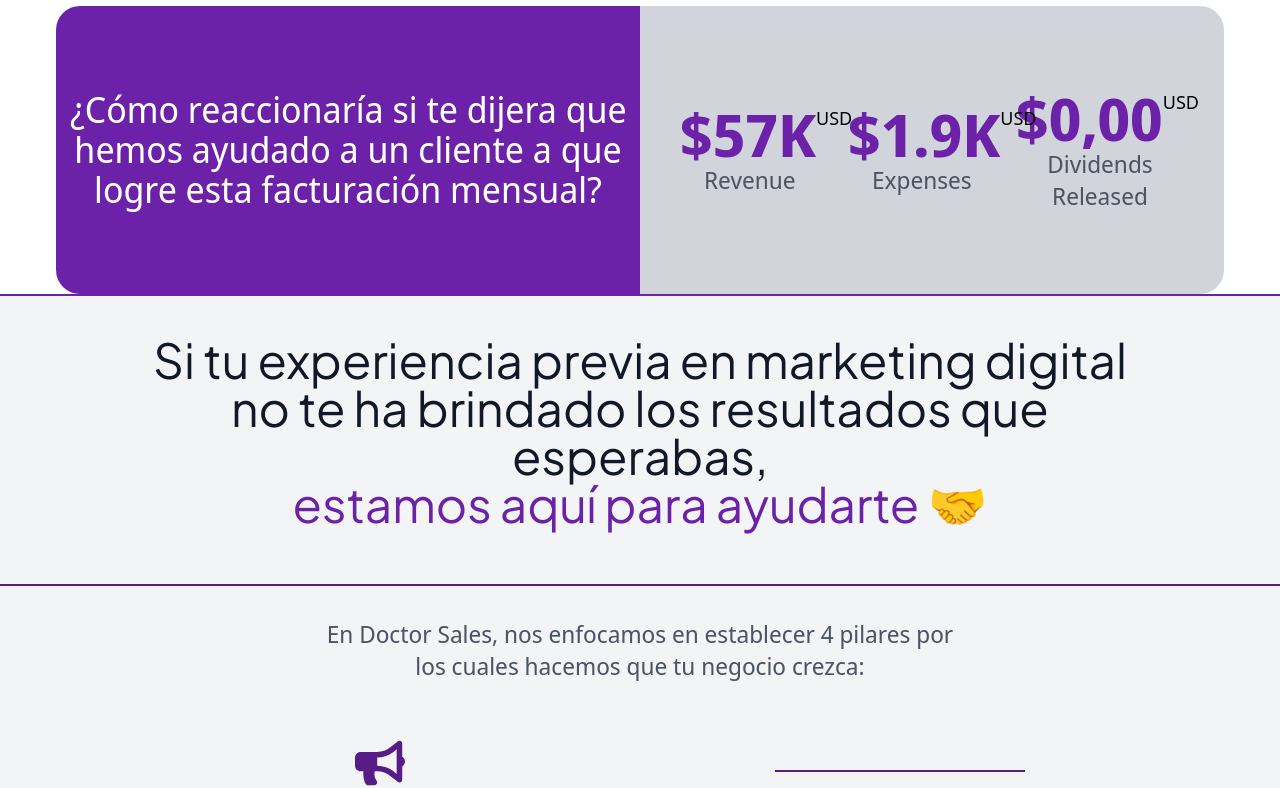
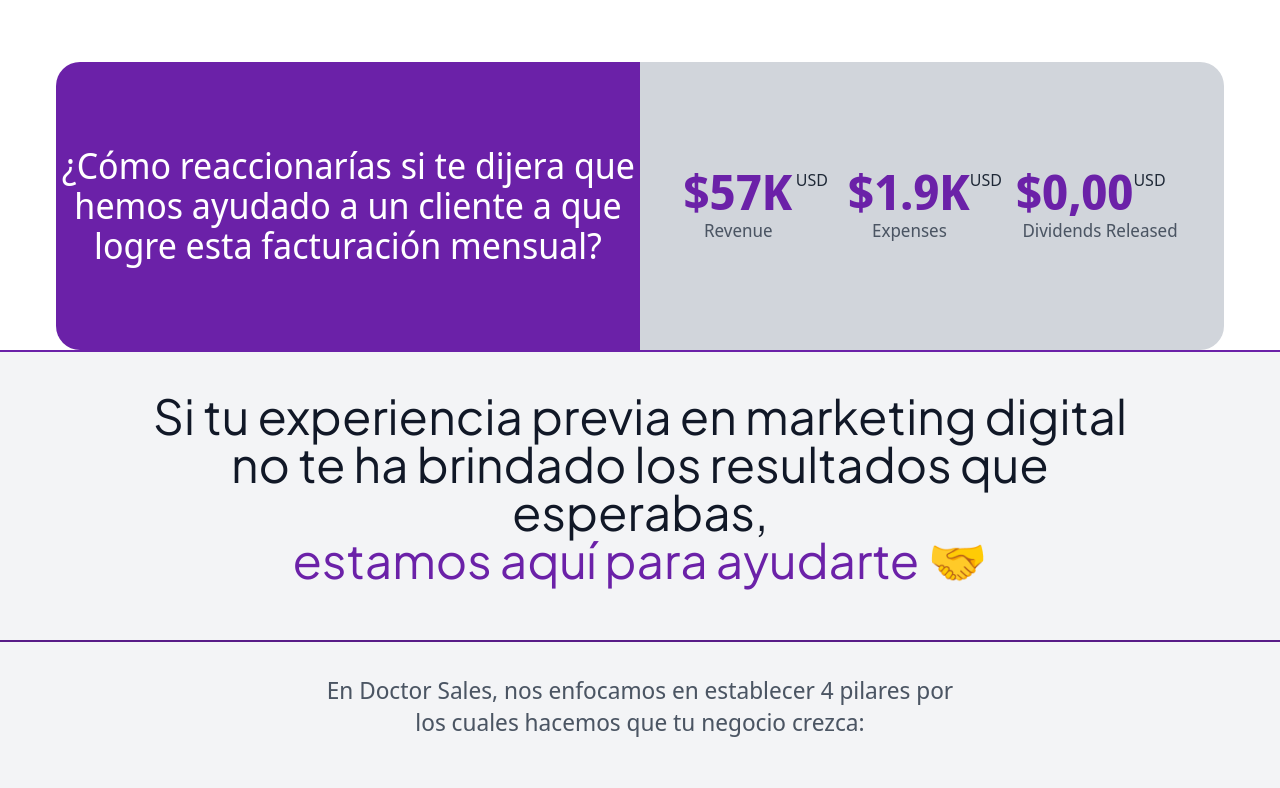
Before and after one commit to NAlonsoBulacio/DoctorSales, a React (Create React App) app in the folder frontend/: page / in a window 1280 px wide. Shown: the part 1372-2160 px from the top of the page. Built offline with nearby package versions, Linux system fonts and the light colour scheme; some icons are missing.

Commit message:
calendly, y arreglos

```diff
--- a/frontend/package.json
+++ b/frontend/package.json
@@ -10,6 +10,7 @@
     "framer-motion": "10.16.4",
     "postcss-cli": "^10.1.0",
     "react": "^18.2.0",
+    "react-calendly": "^4.3.0",
     "react-dom": "^18.2.0",
     "react-helmet": "^6.1.0",
     "react-icons": "^4.10.1",
--- a/frontend/src/App.js
+++ b/frontend/src/App.js
@@ -2,11 +2,13 @@ import "./App.css";
 import { Route } from "react-router-dom";
 import LandingPage from "./Views/LandingPage/LandingPage";
 import ThanksPage from "./Views/ThanksPage/ThanksPage";
+import Calendly from "./Views/Calendly/Calendly";
 function App() {
   return (
     <div className="App">
       <Route exact path="/" component={LandingPage} />
       <Route exact path="/doctor-thanks" component={ThanksPage} />
+      <Route exact path="/calendly" component={Calendly} />
     </div>
   );
 }
--- a/frontend/src/Componentes/Counter/Counter.jsx
+++ b/frontend/src/Componentes/Counter/Counter.jsx
@@ -38,26 +38,32 @@ const Counter = () => {
   return (
     <div className="w-full flex justify-center items-center">
       <div className="flex flex-wrap justify-center items-center px-10">
-        <div className="w-full md:w-1/3 flex flex-wrap justify-center items-center">
+        <div className="w-full md:w-1/3 flex flex-wrap justify-start items-center">
           <div
             ref={ref1}
             className="w-full flex justify-center md:justify-start items-start"
           >
-            <p className="text-purple-800 font-noto-600 w-32 md:w-40 text-5xl md:text-6xl">
+            <p className="text-purple-800 font-noto-600 w-32 md:w-40 text-5xl md:text-5xl lg:text-5xl xl:text-5xl 2xl:text-6xl">
               ${count1}K
             </p>
             <div className="flex items-start justify-start">
               <p
                 ref={ref3}
-                className={`${inView3 ? "animatable-usd" : "initial-usd"} text-lg`}
+                className={`${
+                  inView3 ? "animatable-usd" : "initial-usd"
+                } text-gray-800 mr-0 md:mr-[20px] text-md 2xl:text-lg`}
               >
                 USD
               </p>
             </div>
           </div>
           <div className="w-full flex justify-center md:justify-start px-6">
-            <h1 ref={ref3}
-             className={`${inView3 ? "animatable-type" : "initial-type"} font-noto-400 text-gray-600 text-lg md:text-2xl`}>
+            <h1
+              ref={ref3}
+              className={`${
+                inView3 ? "animatable-type" : "initial-type"
+              } font-noto-400 text-gray-600 md:text-lg 2xl:text-2xl`}
+            >
               Revenue
             </h1>
           </div>
@@ -67,38 +73,57 @@ const Counter = () => {
             ref={ref2}
             className="w-full flex justify-center md:justify-start items-start"
           >
-            <p className="text-purple-800 font-noto-600 w-32 md:w-40 text-5xl md:text-6xl">
+            <p className="text-purple-800 font-noto-600 w-32 md:w-40 text-5xl md:text-5xl lg:text-5xl xl:text-5xl 2xl:text-6xl">
               ${count2.toLocaleString(undefined, { minimumFractionDigits: 1 })}K
             </p>
             <div className="flex items-start justify-start">
-              <p ref={ref3}
-               className={`${inView3 ? "animatable-usd" : "initial-usd"} text-lg`}>USD</p>
+              <p
+                ref={ref3}
+                className={`${
+                  inView3 ? "animatable-usd" : "initial-usd"
+                } text-gray-800 mr-0 md:mr-[20px] text-md 2xl:text-lg`}
+              >
+                USD
+              </p>
             </div>
           </div>
           <div className="w-full flex justify-center md:justify-start px-6">
             <h1
-            ref={ref3}
-            className={`${inView3 ? "animatable-type" : "initial-type"} font-noto-400 text-gray-600 text-lg md:text-2xl`}>
+              ref={ref3}
+              className={`${
+                inView3 ? "animatable-type" : "initial-type"
+              } font-noto-400 text-gray-600 md:text-lg 2xl:text-2xl`}
+            >
               Expenses
             </h1>
           </div>
         </div>
-        <div className="w-full md:w-1/3 flex flex-wrap justify-center items-center">
+        <div className="w-full h-full md:w-1/3 flex flex-wrap justify-center items-center">
           <div
             ref={ref1}
-            className="w-full flex justify-center md:justify-start items-start"
+            className="w-full h-2/3 flex justify-center md:justify-start items-start"
           >
-            <p className="text-purple-800 font-noto-600 w-32 md:w-40 text-5xl md:text-6xl">
+            <p className="text-purple-800 font-noto-600 w-32 md:w-40 text-5xl md:text-5xl lg:text-5xl xl:text-5xl 2xl:text-6xl">
               $0,00
             </p>
             <div className="flex items-start justify-start">
-              <p ref={ref3}
-                className={`${inView3 ? "animatable-usd" : "initial-usd"} text-lg`}>USD</p>
+              <p
+                ref={ref3}
+                className={`${
+                  inView3 ? "animatable-usd" : "initial-usd"
+                } text-gray-800 mr-0 md:mr-[20px] text-md 2xl:text-lg`}
+              >
+                USD
+              </p>
             </div>
           </div>
           <div className="justify-center md:justify-start">
-            <h1 ref={ref3}
-             className={`${inView3 ? "animatable-type" : "initial-type"} font-noto-400 text-gray-600 text-lg md:text-2xl`}>
+            <h1
+              ref={ref3}
+              className={`${
+                inView3 ? "animatable-type" : "initial-type"
+              } font-noto-400 text-gray-600 md:text-lg 2xl:text-2xl`}
+            >
               Dividends Released
             </h1>
           </div>
--- a/frontend/src/Componentes/Header/Header.jsx
+++ b/frontend/src/Componentes/Header/Header.jsx
@@ -4,7 +4,7 @@ import NavBar from "../NavBar/NavBar";
 import "./Header.css";
 const Header = () => {
   return (
-    <div className="header h-[60vh] lg:h-[84vh] xl:h-[96vh] w-full flex items-center justify-center relative">
+    <div className="header h-[60vh] lg:h-[84vh] xl:h-[103vh] 2xl:h-[96vh] w-full flex items-center justify-center relative">
       <div className="w-full h-full relative">
         <NavBar />
         <div className="w-full h-full overflow-hidden">
@@ -21,7 +21,7 @@ const Header = () => {
             <div className="w-full md:w-2/3 space-y-6 md:space-y-12 px-3 md:px-0">
               <h1 className="font-noto-400 text-white text-2xl lg:text-5xl xl:text-6xl">
                 Cómo lograr que tu empresa Saas B2B sume más de 4 ventas al mes
-                gracias a nuestro método de Adquisición System, sin que dependa
+                gracias a nuestro método de Acquisition System, sin que dependa
                 de tu esfuerzo.
               </h1>
               <div className="flex justify-center items-start">
--- a/frontend/src/Componentes/PilaresDoctor/PilaresDoctor.jsx
+++ b/frontend/src/Componentes/PilaresDoctor/PilaresDoctor.jsx
@@ -78,7 +78,7 @@ const PilaresDoctor = () => {
                   <p className="text-lg md:text-xl text-gray-600">
                     Implementamos nuestro sistema de adquisición de clientes y
                     ventas en tu empresa utilizando todas las plataformas con un
-                    equipo de: SDR(Sell Development Representative) , contenido
+                    equipo de: SDR (Sell Development Representative), contenido
                     orgánico y ADS. Así, no solo dependemos de la capacidad de
                     tu equipo de crecimiento, sino que también generamos un
                     nuevo activo de ventas para ti.
@@ -151,7 +151,7 @@ const PilaresDoctor = () => {
                     Contarás con un content manager profesional que se encargará
                     de todo el trabajo tedioso relacionado con la gestión del
                     contenido. Lo único que tendrás que hacer es aparecer en
-                    cámara durante una hora al día y cargar los videos para que
+                    cámara durante una hora a la semana y cargar los videos para que
                     él los edite y publique en tu nombre.
                   </p>
                 </div>
--- a/frontend/src/Componentes/ProgrammOffer/ProgramOffer.jsx
+++ b/frontend/src/Componentes/ProgrammOffer/ProgramOffer.jsx
@@ -56,15 +56,6 @@ const ProgramOffer = () => {
               <FaCheckCircle className="check" />
             </div>
             <p className="text-xl md:text-2xl">
-              Un módulo de capacitación para que tus comerciales aumenten la
-              tasa de conversión.
-            </p>
-          </div>
-          <div className="flex justify-start items-start space-x-4 text-left">
-            <div className="w-[24px] md:w-[35px] h-[24px] md:h-[35px] flex items-center pt-1">
-              <FaCheckCircle className="check" />
-            </div>
-            <p className="text-xl md:text-2xl">
               Un content manager que gestionará la estructuración, edición y
               promoción de tu contenido en tus redes sociales.
             </p>
--- a/frontend/src/Componentes/QuestionAndNumber/QuestionAndNumber.jsx
+++ b/frontend/src/Componentes/QuestionAndNumber/QuestionAndNumber.jsx
@@ -23,7 +23,7 @@ const QuestionAndNumber = () => {
           initial="offscreen"
           whileInView="onscreen"
           viewport={{ once: true, amount: 0.2 }}>
-            ¿Cómo reaccionaría si te dijera que hemos ayudado a un cliente a que
+            ¿Cómo reaccionarías si te dijera que hemos ayudado a un cliente a que
             logre esta facturación mensual?
           </motion.p>
         </div>
--- /dev/null
+++ b/frontend/src/Views/Calendly/Calendly.jsx
@@ -0,0 +1,23 @@
+import React from "react";
+import { useCalendlyEventListener, InlineWidget } from "react-calendly";
+
+const Calendly = () => {
+  useCalendlyEventListener({
+    onProfilePageViewed: () => console.log("onProfilePageViewed"),
+    onDateAndTimeSelected: () => console.log("onDateAndTimeSelected"),
+    onEventTypeViewed: () => console.log("onEventTypeViewed"),
+    onEventScheduled: (e) => {
+      console.log(e.data.payload);
+      // Aquí puedes redirigir al usuario después de que la reunión se haya agendado
+      window.location.href = 'https://www.doctorsales.xyz/doctor-thanks';
+    },
+  });
+
+  return (
+    <div className="App">
+      <InlineWidget url="https://calendly.com/doctorsales/30min" />
+    </div>
+  );
+};
+
+export default Calendly;
```
Also changed, not shown: frontend/src/Componentes/Header/Header.css (line endings or trailing spaces), 1 other file (tests, documents, lock files or other folders).
